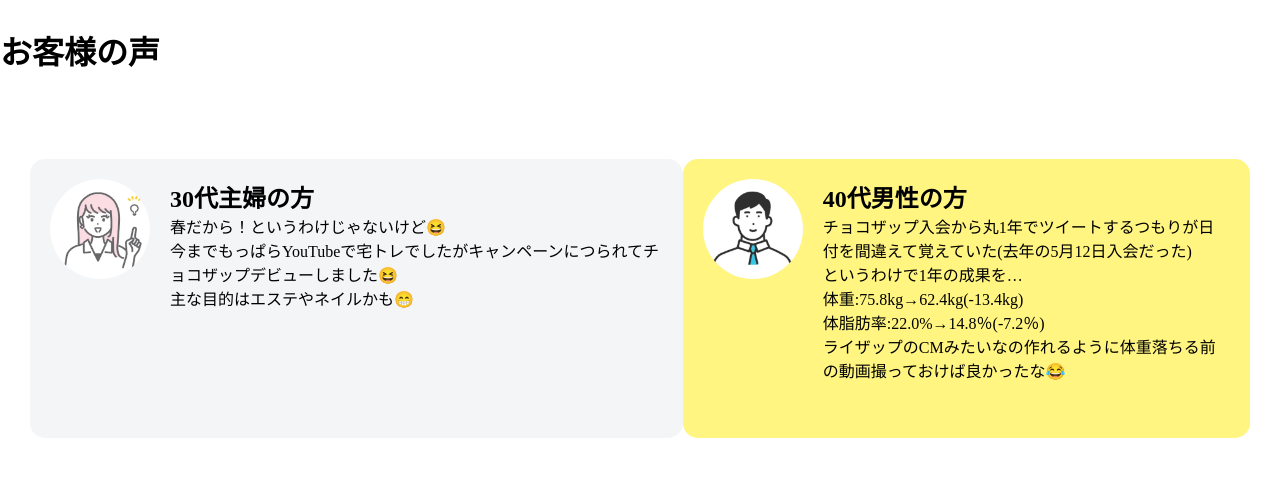
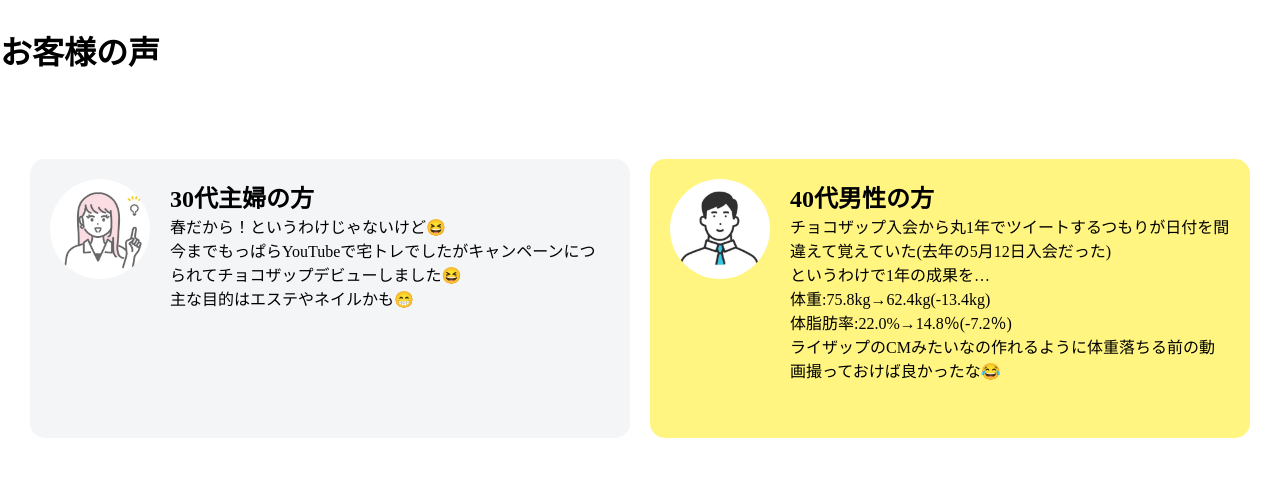
Before and after one commit to Internship-3days-202405-Tokyo/OTSUKA_CORPORATION, a plain HTML site: page sampleLP/index.html in a window 1280 px wide. Shown: the part 1680-2165 px from the top of the page. Drawn offline with Linux system fonts and the light colour scheme; some packages are replaced by stand-ins of ours.

Commit message:
#22 お客様の声最終

```diff
--- a/sampleLP/style.css
+++ b/sampleLP/style.css
@@ -220,7 +220,7 @@ nav {
 
 
 }
-@media screen and (min-width:1024px) {
+@media screen and (min-width:1025px) {
 
 
     .user-comment-section {
@@ -235,7 +235,9 @@ nav {
     }
 
     .comment {
-        display: flex;
+        display: grid;
+        grid-template-columns: 1fr 1fr;
+        gap: 20px;
         margin: 30px;
     }
 
@@ -246,7 +248,7 @@ nav {
         border-radius: 15px;
         padding: 20px;
         margin: 20px 0;
-        width: auto;
+
         max-width: 100%;
     }
 
@@ -257,7 +259,6 @@ nav {
         border-radius: 15px;
         padding: 20px;
         margin: 20px 0;
-        width: auto;
         max-width: 100%;
     }
 
```
